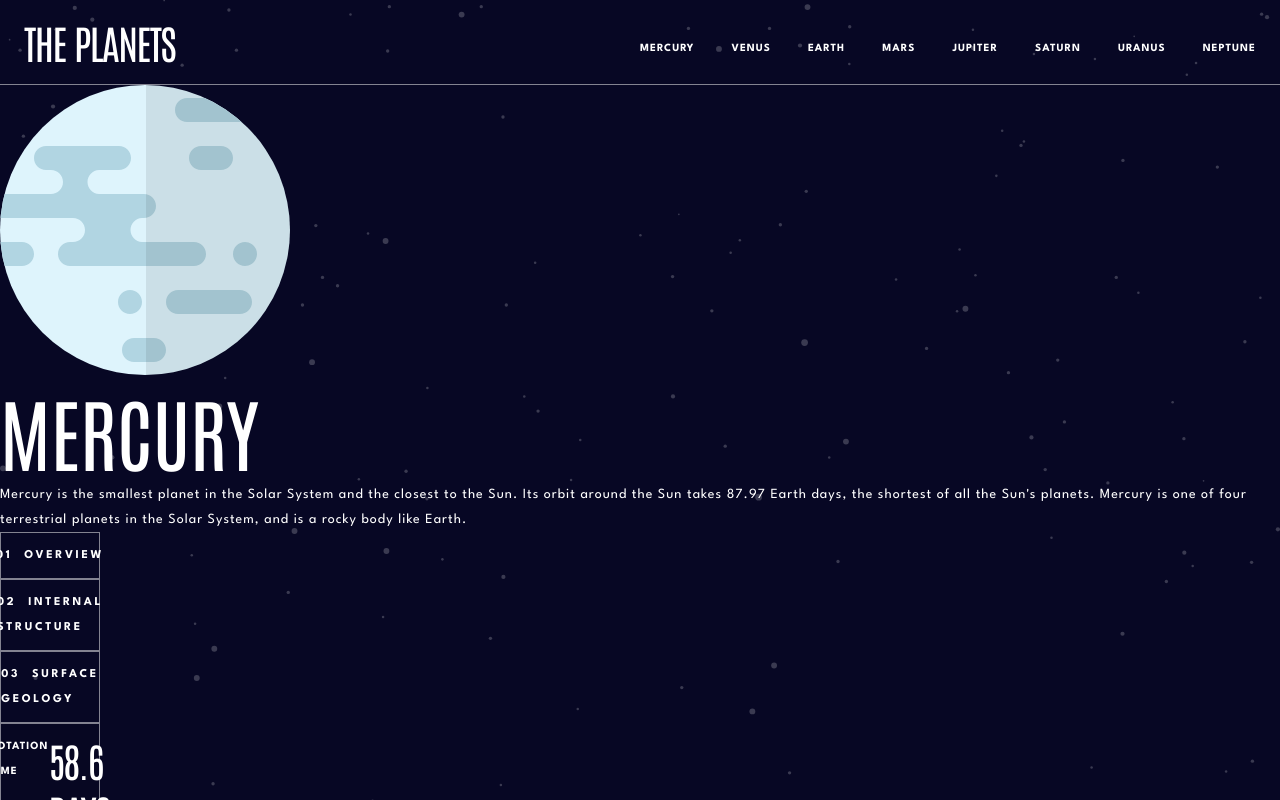
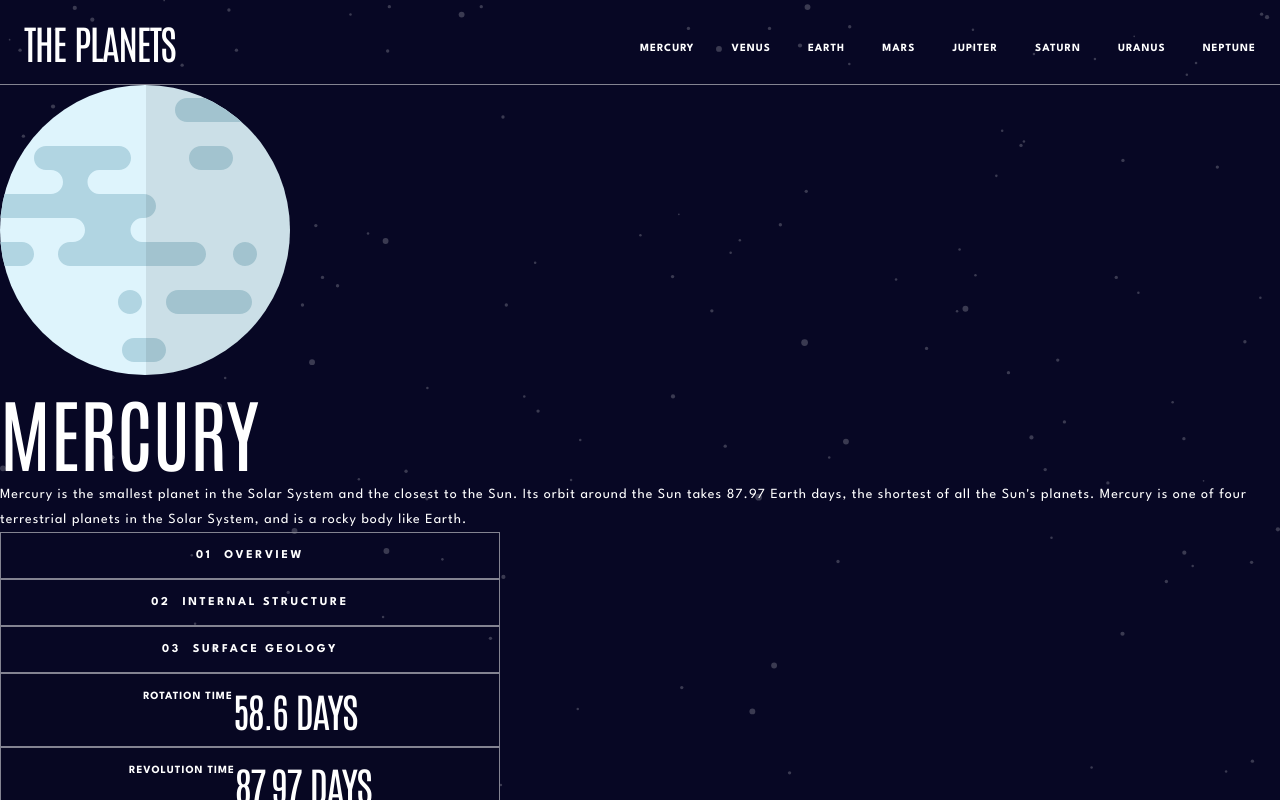
Before and after one commit to nyeno/Planet-Fact-Site, a React (Create React App) app: page / in a window 1280 px wide. Shown: the top 800 px of the page. Built offline with nearby package versions, Linux system fonts and the light colour scheme.

Commit message:
Worked on UI of main body

```diff
--- a/src/Shared/Buttons.js
+++ b/src/Shared/Buttons.js
@@ -36,7 +36,7 @@ export const StyledButton = styled.div`
   display:flex;
   justify-content:center;
   width:${(props) =>
-    props.width ?? '100px'};;
+    props.width ?? '500px'};;
   &:hover {
     background: ${(props) => props.hoverColor};
     cursor: pointer;
```
